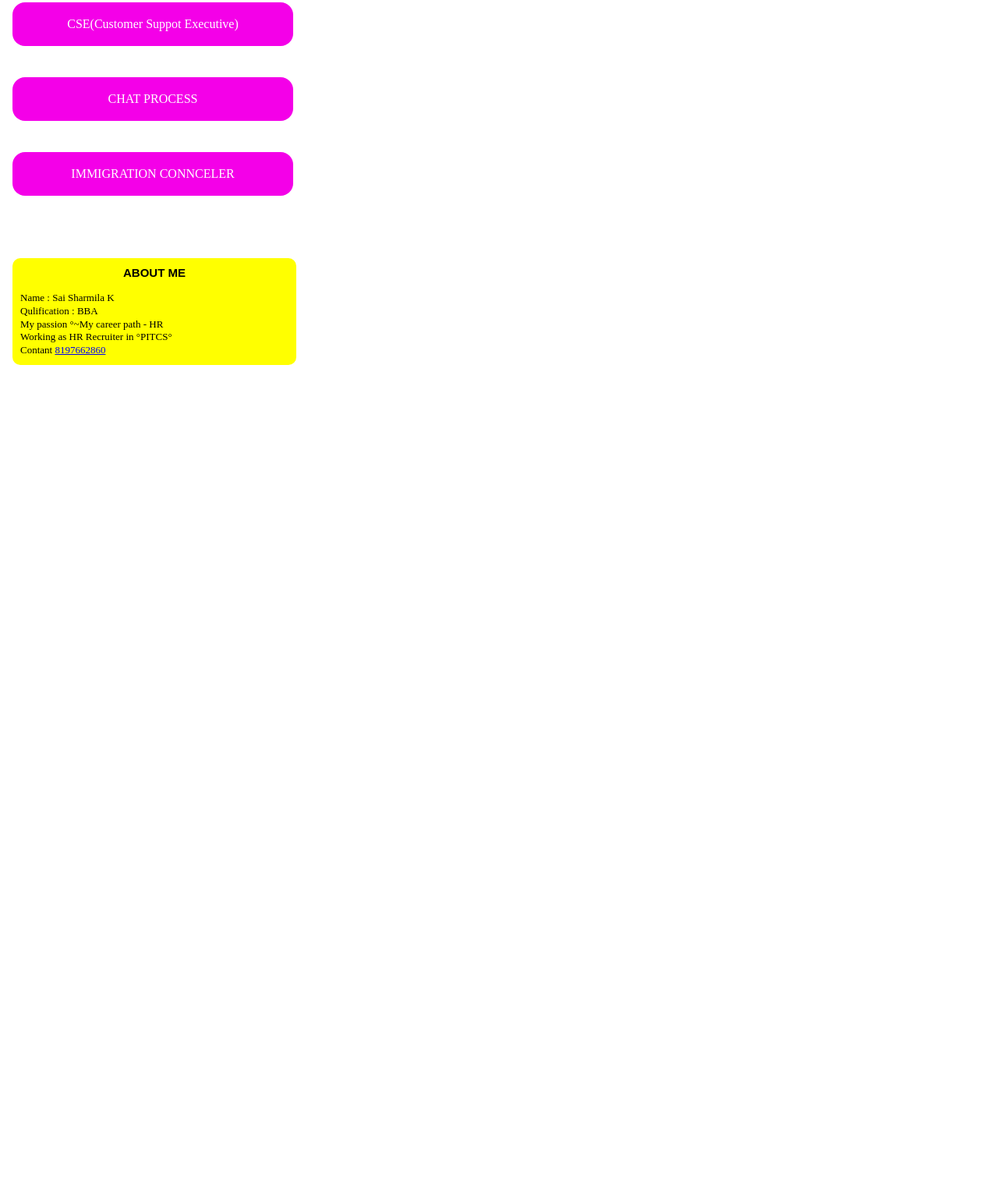
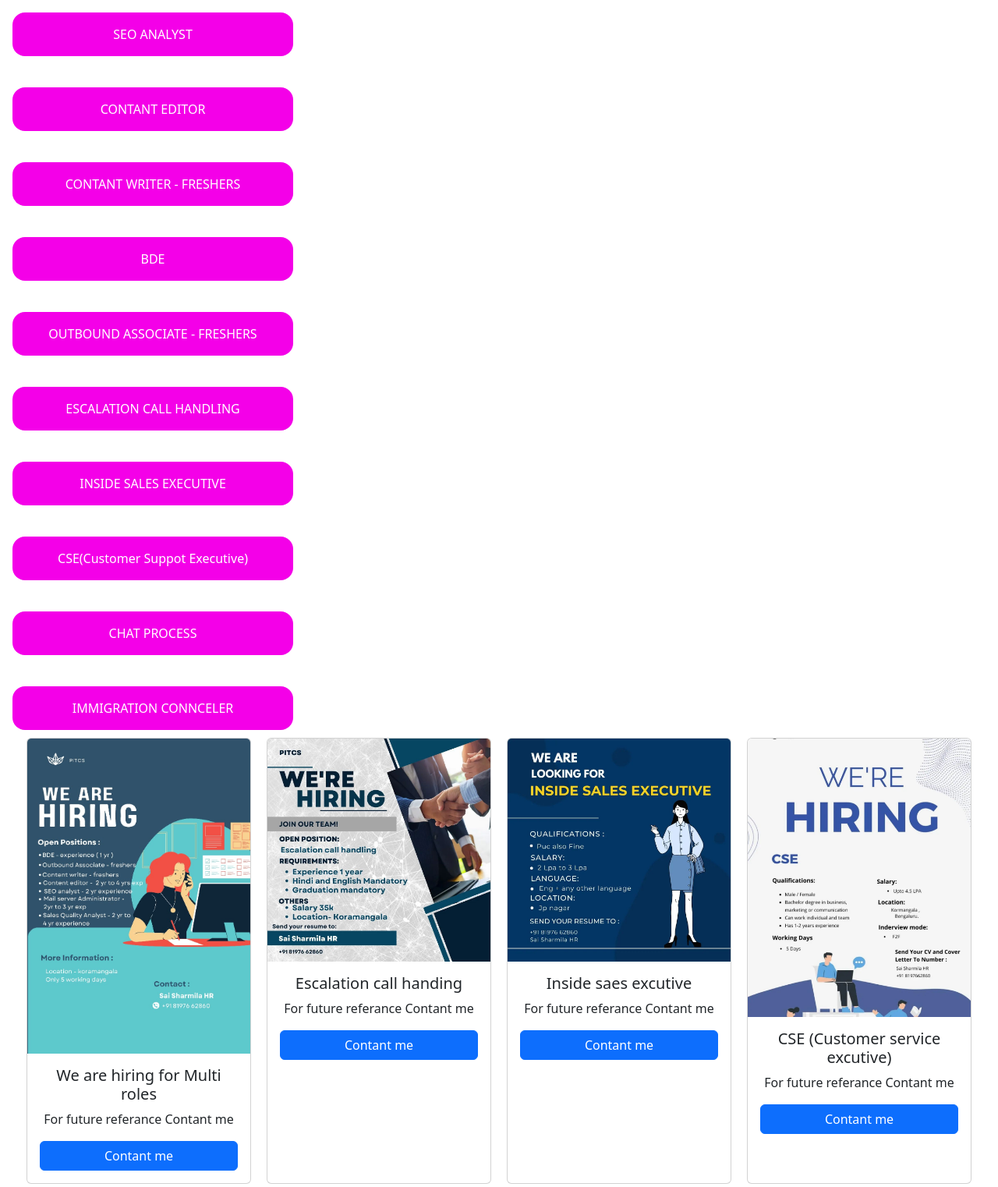
Before and after one commit to sagar-psycho/sharmila.hr.io, a plain HTML site: page index.html in a window 1280 px wide. Shown: the part 511-2033 px from the top of the page at 78% size. Before the commit the page ends 1050 px from the top, so only its background shows below. Drawn offline with nearby package versions, Linux system fonts and the light colour scheme.

Commit message:
Update index.html

```diff
--- a/index.html
+++ b/index.html
@@ -6,6 +6,7 @@
     <title>saisharmila_hr</title>
     <link rel="icon" href="Logo.jpg">
     <link rel="stylesheet" href="style.css">
+    <link href="https://cdn.jsdelivr.net/npm/bootstrap@5.3.3/dist/css/bootstrap.min.css" rel="stylesheet" integrity="sha384-QWTKZyjpPEjISv5WaRU9OFeRpok6YctnYmDr5pNlyT2bRjXh0JMhjY6hW+ALEwIH" crossorigin="anonymous">
 </head>
 <body>
     <div class="header">
@@ -20,27 +21,101 @@
         <a href="https://wa.me/8197662860?text=Hello%20Mam%20please%20add%20me%20in%20group!" target="_blank" title="whatsapp group">Kindly join with our whatsapp group for more updates</a>
     </div>
     <div class="job">
-        <a href="https://wa.me/8197662860?text=Hello%20Mam%20I%20am%20appling%20for%20ESCALATION%20CALL%20HANDLING%20role!" target="_blank" title="whatsapp group">ESCALATION CALL HANDLING</a>
+        <a href="https://wa.me/8197662860?text=Hello%20Mam%20I%20am%20appling%20for%20SALES%20QUAITY%20ANAYST%20role!" target="_blank" title="CONTANT ME">SAES QUALITY ANALYST</a>
     </div>
     <div class="job">
-        <a href="https://wa.me/8197662860?text=Hello%20Mam%20I%20am%20appling%20for%20INSIDE%20SALES%20role!" target="_blank" title="whatsapp group">INSIDE SALES EXECUTIVE</a>
+        <a href="https://wa.me/8197662860?text=Hello%20Mam%20I%20am%20appling%20for%20MAIL%20SERVER%20ADMINISTRATOR%20role!" target="_blank" title="CONTANT ME">MAIL SERVER ADMINISTRATOR </a>
     </div>
     <div class="job">
-        <a href="https://wa.me/8197662860?text=Hello%20Mam%20I%20am%20appling%20for%20CSE%20job%20role!" target="_blank" title="whatsapp group">CSE(Customer Suppot Executive)</a>
+        <a href="https://wa.me/8197662860?text=Hello%20Mam%20I%20am%20appling%20for%20SEO%20ANAYST%20role!" target="_blank" title="CONTANT ME">SEO ANALYST</a>
     </div>
     <div class="job">
-        <a href="https://wa.me/8197662860?text=Hello%20Mam%20I%20am%20appling%20for%20CHAT%20PROCESS%20job%20role!" target="_blank" title="whatsapp group">CHAT PROCESS</a>
+        <a href="https://wa.me/8197662860?text=Hello%20Mam%20I%20am%20appling%20for%20CONTANT%20EDITOR%20role!" target="_blank" title="CONTANT ME">CONTANT EDITOR </a>
     </div>
     <div class="job">
-        <a href="https://wa.me/8197662860?text=Hello%20Mam%20I%20am%20appling%20for%20IMMIGRATION%20CONNCELER%20job%20role!" target="_blank" title="whatsapp group">IMMIGRATION CONNCELER</a>
+        <a href="https://wa.me/8197662860?text=Hello%20Mam%20I%20am%20appling%20for%20CONTANT%20WRITER%20role!" target="_blank" title="CONTANT ME">CONTANT WRITER - FRESHERS </a>
     </div>
+    <div class="job">
+        <a href="https://wa.me/8197662860?text=Hello%20Mam%20I%20am%20appling%20for%20BDE%20role!" target="_blank" title="CONTANT ME">BDE </a>
+    </div>
+    <div class="job">
+        <a href="https://wa.me/8197662860?text=Hello%20Mam%20I%20am%20appling%20for%20OUTBOUND%20ASSOCIATE%20role!" target="_blank" title="CONTANT ME">OUTBOUND ASSOCIATE - FRESHERS </a>
+    </div>
+    <div class="job">
+        <a href="https://wa.me/8197662860?text=Hello%20Mam%20I%20am%20appling%20for%20ESCALATION%20CALL%20HANDLING%20role!" target="_blank" title="CONTANT ME">ESCALATION CALL HANDLING</a>
+    </div>
+
+    <div class="job">
+        <a href="https://wa.me/8197662860?text=Hello%20Mam%20I%20am%20appling%20for%20INSIDE%20SALES%20role!" target="_blank" title="CONTANT ME">INSIDE SALES EXECUTIVE</a>
+    </div>
+    <div class="job">
+        <a href="https://wa.me/8197662860?text=Hello%20Mam%20I%20am%20appling%20for%20CSE%20job%20role!" target="_blank" title="CONTANT ME">CSE(Customer Suppot Executive)</a>
+    </div>
+    <div class="job">
+        <a href="https://wa.me/8197662860?text=Hello%20Mam%20I%20am%20appling%20for%20CHAT%20PROCESS%20job%20role!" target="_blank" title="CONTANT ME">CHAT PROCESS</a>
+    </div>
+    <div class="job">
+        <a href="https://wa.me/8197662860?text=Hello%20Mam%20I%20am%20appling%20for%20IMMIGRATION%20CONNCELER%20job%20role!" target="_blank" title="CONTANT ME">IMMIGRATION CONNCELER</a>
+    </div>
+        <div class="images">
+            <div class="card" style="width: 18rem;">
+                <img src="Multi Openings.jpg" class="card-img-top cardimg" alt="...">
+                <div class="card-body">
+                <h5 class="card-title">We are hiring for Multi roles</h5>
+                <p class="card-text">For future referance Contant me</p>
+                <a href="tel:+918197662860" class="btn btn-primary">Contant me</a>
+                </div>
+            </div>
+            <div class="card" style="width: 18rem;">
+                <img src="Escalation call handing.jpg" class="card-img-top cardimg" alt="Escalation call handing">
+                <div class="card-body">
+                <h5 class="card-title">Escalation call handing</h5>
+                <p class="card-text">For future referance Contant me</p>
+                <a href="tel:+918197662860" class="btn btn-primary">Contant me</a>
+                </div>
+            </div>
+            <div class="card" style="width: 18rem;">
+                <img src="inside saes excutive.jpg" class="card-img-top cardimg" alt="inside saes excutive">
+                <div class="card-body">
+                <h5 class="card-title">Inside saes excutive</h5>
+                <p class="card-text">For future referance Contant me</p>
+                <a href="tel:+918197662860" class="btn btn-primary">Contant me</a>
+                </div>
+            </div>
+            <div class="card" style="width: 18rem;">
+                <img src="CSE.jpg" class="card-img-top cardimg" alt="Customer service excutive">
+                <div class="card-body">
+                <h5 class="card-title">CSE (Customer service excutive)</h5>
+                <p class="card-text">For future referance Contant me</p>
+                <a href="tel:+918197662860" class="btn btn-primary">Contant me</a>
+                </div>
+            </div>
+            <div class="card" style="width: 18rem;">
+                <img src="chat process.jpg" class="card-img-top cardimg" alt="Chat Process">
+                <div class="card-body">
+                <h5 class="card-title">Chat Process</h5>
+                <p class="card-text">For future referance Contant me</p>
+                <a href="tel:+918197662860" class="btn btn-primary">Contant me</a>
+                </div>
+            </div>
+            <div class="card" style="width: 18rem;">
+                <img src="immigration councelor.jpg" class="card-img-top cardimg" alt="immigration councelor">
+                <div class="card-body">
+                <h5 class="card-title">Immigration Councelor</h5>
+                <p class="card-text cardbutton">For future referance Contant me</p>
+                <a href="tel:+918197662860" class="btn btn-primary">Contant me</a>
+                </div>
+            </div>
+        </div>
     <div class="about">
-        <h3>ABOUT ME</h3><br>
+        <h3><i>ABOUT ME</i></h3><br>
         <p>Name : Sai Sharmila K</p>
         <p>Qulification : BBA</p>
         <p>My passion °~My career path - HR</p>
         <p>Working as HR Recruiter in °PITCS°</p>
         <p>Contant <a href="tel:+918197662860" title="Call us">8197662860</a></p>
     </div>
+    <br><br><br>
 </body>
+<script src="https://cdn.jsdelivr.net/npm/bootstrap@5.3.3/dist/js/bootstrap.bundle.min.js" integrity="sha384-YvpcrYf0tY3lHB60NNkmXc5s9fDVZLESaAA55NDzOxhy9GkcIdslK1eN7N6jIeHz" crossorigin="anonymous"></script>
 </html>
```
